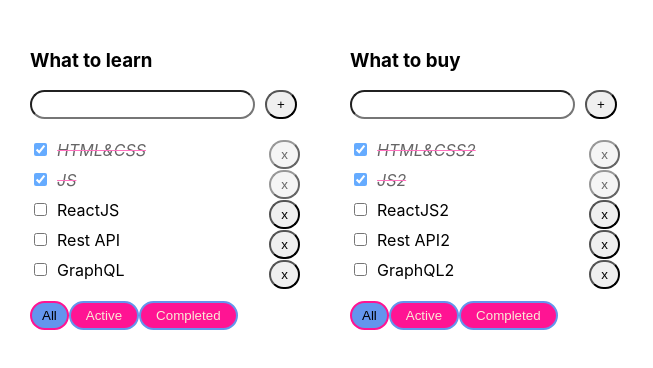
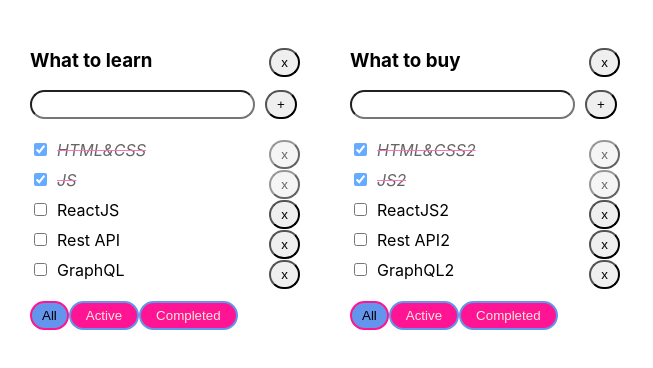
Before and after one commit to Alonasa/homeworks-rollback, a React (Create React App) app: page / in a window 1280 px wide. Shown: the top 368 px of the page, without its empty margins (0-653 px from the left). Built offline with nearby package versions, Linux system fonts and the light colour scheme.

Commit message:
removeTodolist functional

```diff
--- a/src/App.tsx
+++ b/src/App.tsx
@@ -1,6 +1,6 @@
 import React, {useState} from 'react';
 import './App.css';
-import {TasksStateType, TaskType, Todolist} from './Todolist';
+import {TaskType, Todolist} from './Todolist';
 import {v1} from 'uuid';
 
 export type FilterValuesType = 'all' | 'active' | 'completed';
@@ -9,6 +9,10 @@
   id: string
   title: string
   filter: FilterValuesType
+}
+
+type TasksStateType = {
+  [key: string]: Array<TaskType>
 }
 
 function App() {
@@ -50,17 +54,25 @@
   }
 
   const addTask = (title: string, todolistId: string) => {
-	let task:TaskType = {id: v1(), title: title, isDone: false}
+	let task: TaskType = {id: v1(), title: title, isDone: false}
 	setTasks({...tasks, [todolistId]: [task, ...tasks[todolistId]]})
   }
 
   const checkboxChange = (id: string, status: boolean, todolistId: string) => {
-	setTasks({...tasks,
+	setTasks({
+	  ...tasks,
 	  [todolistId]: tasks[todolistId].map(t => t.id === id ? {
 		...t,
 		isDone: status
 	  } : t)
 	})
+  }
+
+  const removeTodolist = (todolistId: string) => {
+	//setTasks({...tasks, [todolistId]: tasks[todolistId]:[] })
+  	delete tasks[todolistId]
+	setTasks(tasks)
+	setTodolists(todolists.filter(tl => tl.id !== todolistId))
   }
 
   return (
@@ -85,6 +97,7 @@
 					addTask={addTask}
 					checkboxChange={checkboxChange}
 					filter={t.filter}
+					removeTodolist={removeTodolist}
 		  />
 		)
 	  })}
--- a/src/Todolist.module.css
+++ b/src/Todolist.module.css
@@ -24,6 +24,13 @@
 .todolist {
     padding: 0;
     list-style: none;
+}
+
+.todolist__title {
+    width: 270px;
+    display: flex;
+    justify-content: space-between;
+    align-items: baseline;
 }
 
 li {
--- a/src/Todolist.tsx
+++ b/src/Todolist.tsx
@@ -17,10 +17,7 @@
   addTask: (title: string, todolistId: string) => void
   checkboxChange: (id: string, status: boolean, todolistId: string) => void
   filter: FilterValuesType
-}
-
-export type TasksStateType = {
-  [key: string]: Array<TaskType>
+  removeTodolist: (todolistId: string) => void
 }
 
 export function Todolist(props: PropsType) {
@@ -38,7 +35,7 @@
 
   const addTaskHandler = (todolistId: string) => {
 	if (title) {
-	  props.addTask(title.trim(),todolistId)
+	  props.addTask(title.trim(), todolistId)
 	  setTitle('')
 	} else {
 	  setError(true)
@@ -47,7 +44,7 @@
 
   const onKeypressHandler = (e: KeyboardEvent<HTMLInputElement>) => {
 	if (e.key === 'Enter') {
-	 // addTaskHandler()
+	  // addTaskHandler()
 	}
   }
 
@@ -63,13 +60,20 @@
 	props.removeTask(id, todolistId)
   }
 
+  const removeTodolistHandler = (todolistId: string) => {
+	props.removeTodolist(todolistId)
+  }
+
   return <div className={styles.todo}>
-	<h3>{props.title}</h3>
+	<div className={styles.todolist__title}>
+	  <h3>{props.title}</h3>
+	  <button onClick={() => removeTodolistHandler(props.todolistId)}>x</button>
+	</div>
 	<div className={styles.todo__title}>
 	  <input value={title} onChange={onChangeHandler}
 			 onKeyPress={onKeypressHandler}
 			 className={error ? styles.error : ''} type={'text'}/>
-	  <button onClick={()=>addTaskHandler(props.todolistId)}>+</button>
+	  <button onClick={() => addTaskHandler(props.todolistId)}>+</button>
 	  {error &&
       <span className={styles.error__message}>***Title is required</span>}
 	</div>
```
